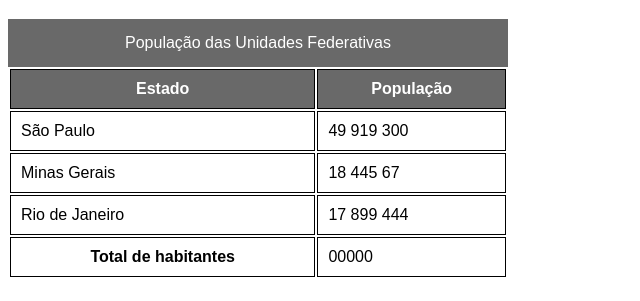
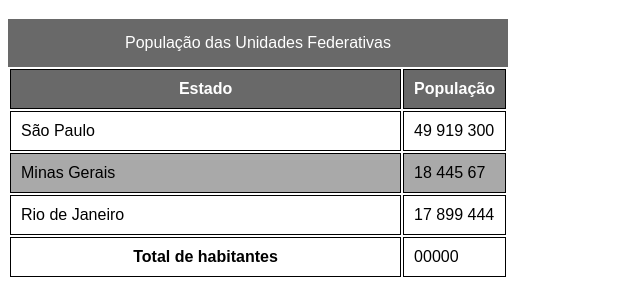
Before and after one commit to barros1069/html-Css, a plain HTML site: page Exercícios/Ex018 Tabelas/tabela02.html in a window 1280 px wide. Shown: the part 61-362 px from the top of the page, without its empty margins (0-640 px from the left). Drawn offline with Linux system fonts and the light colour scheme.

Commit message:
Efeito Zebrado

```diff
--- a/Exercícios/Ex018 Tabelas/tabela02.html
+++ b/Exercícios/Ex018 Tabelas/tabela02.html
@@ -3,7 +3,7 @@
 <head>
     <meta charset="UTF-8">
     <meta name="viewport" content="width=device-width, initial-scale=1.0">
-    <title>Document</title>
+    <title>Tabelas</title>
     <style>
         body {
             font-family: Arial, Helvetica, sans-serif;
@@ -30,6 +30,10 @@
             background-color: dimgray;
             color: white;
         }
+
+        tbody > tr:nth-child(2n) {  /* Efeito Zebrado */
+            background-color: rgb(169, 169, 169);
+        }
     </style>
 </head>
 <body>
@@ -51,7 +55,7 @@
                     <thead>
                         <tr>
                             <th scope="col">Estado</th>  <!--col = coluna (horizontal) para coluna abaixo -->
-                            <th scope="col">População</th> <!--col = coluna (horizontal) para coluna abaixo -->
+                            <th scope="col" style="width: 50px;">População</th> <!--col = coluna (horizontal) para coluna abaixo -->
                         </tr>
                     </thead>
                     <tbody>
```
